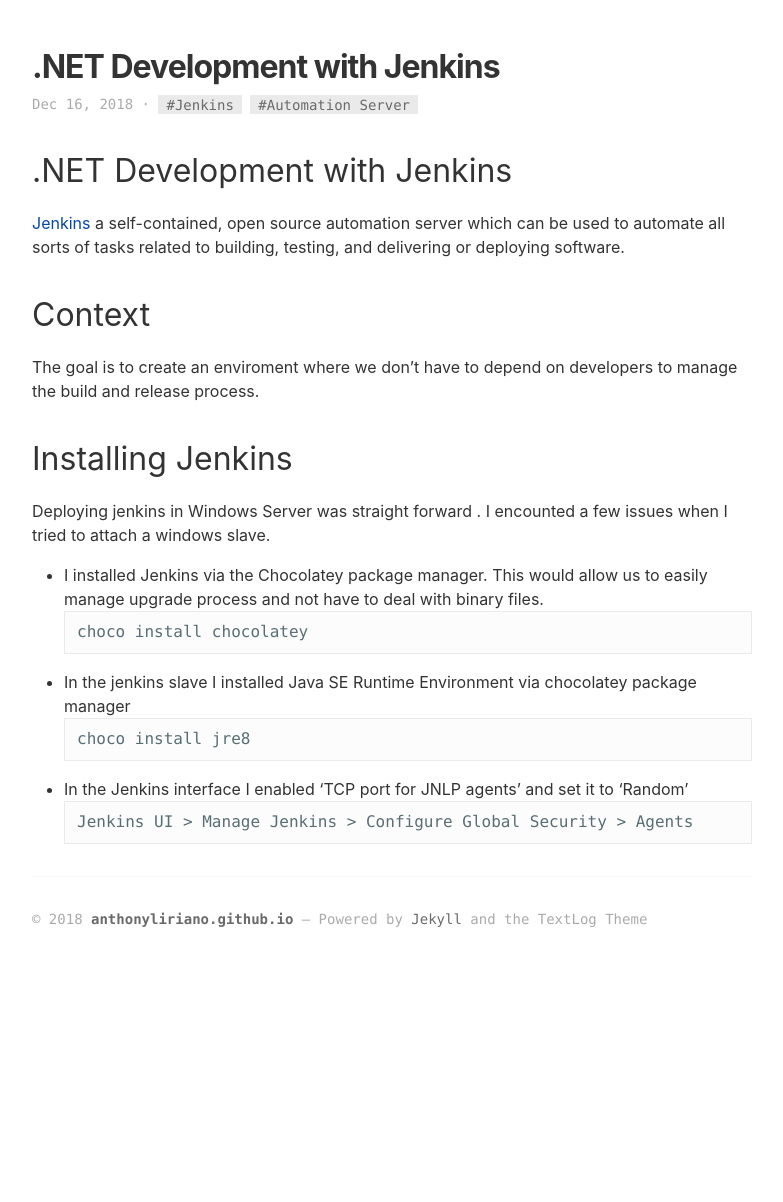
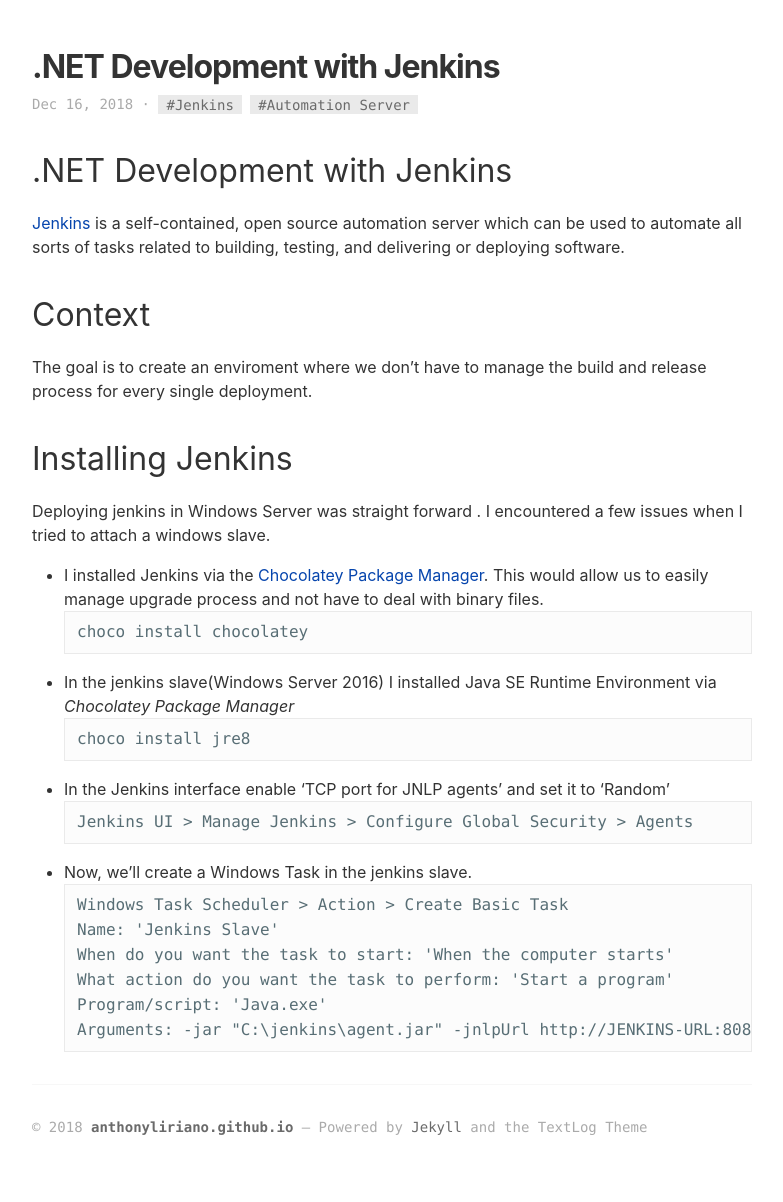
Before and after one commit to anthonyliriano/anthonyliriano.github.io, a Jekyll site: the page built from _posts/2018-12-16-Jenkins-for-windows.md, in a window 1280 px wide. Shown: the whole page, without its empty margins (8-791 px from the left). Built offline with Jekyll 4.4.1, drawn with Linux system fonts in a browser that asks for light colours; before the commit the page ends 994 px from its top, so only the background shows below that.

Commit message:
Update to Jenkins Post

````diff
--- a/_posts/2018-12-16-Jenkins-for-windows.md
+++ b/_posts/2018-12-16-Jenkins-for-windows.md
@@ -7,26 +7,36 @@ comment: false
 
 # .NET Development with Jenkins
 
-[Jenkins](https://jenkins.io/) a self-contained, open source automation server which can be used to automate all sorts of tasks related to building, testing, and delivering or deploying software.
+[Jenkins](https://jenkins.io/) is a self-contained, open source automation server which can be used to automate all sorts of tasks related to building, testing, and delivering or deploying software.
 
 ## Context
 
-The goal is to create an enviroment where we don't have to depend on developers to manage the build and release process.
+The goal is to create an enviroment where we don't have to manage the build and release process for every single deployment.
 
 
 ## Installing Jenkins
-Deploying jenkins in Windows Server was straight forward . I encounted a few issues when I tried to attach a windows slave.
-* I installed Jenkins via the Chocolatey package manager. This would allow us to easily manage upgrade process and not have to deal with binary files.
+Deploying jenkins in Windows Server was straight forward . I encountered a few issues when I tried to attach a windows slave.
+* I installed Jenkins via the [Chocolatey Package Manager](https://chocolatey.org/). This would allow us to easily manage upgrade process and not have to deal with binary files.
 ```
 choco install chocolatey
 ```
 
-* In the jenkins slave I installed Java SE Runtime Environment via chocolatey package manager
+* In the jenkins slave(Windows Server 2016) I installed Java SE Runtime Environment via _Chocolatey Package Manager_
 ```
 choco install jre8
 ```
 
-* In the Jenkins interface I enabled 'TCP port for JNLP agents' and set it to 'Random'
+* In the Jenkins interface enable 'TCP port for JNLP agents' and set it to 'Random'
 ```
 Jenkins UI > Manage Jenkins > Configure Global Security > Agents
 ```
+
+* Now, we'll create a Windows Task in the jenkins slave.
+```
+Windows Task Scheduler > Action > Create Basic Task
+Name: 'Jenkins Slave'
+When do you want the task to start: 'When the computer starts'
+What action do you want the task to perform: 'Start a program'
+Program/script: 'Java.exe'
+Arguments: -jar "C:\jenkins\agent.jar" -jnlpUrl http://JENKINS-URL:8080/computer/SLAVE-NAME/slave-agent.jnlp -secret 43cc32a3f86670a13b0892ed743f83befe38df5c430d44f25b2f5e9988f6302c -workDir "c:\jenkins"
+```
````
